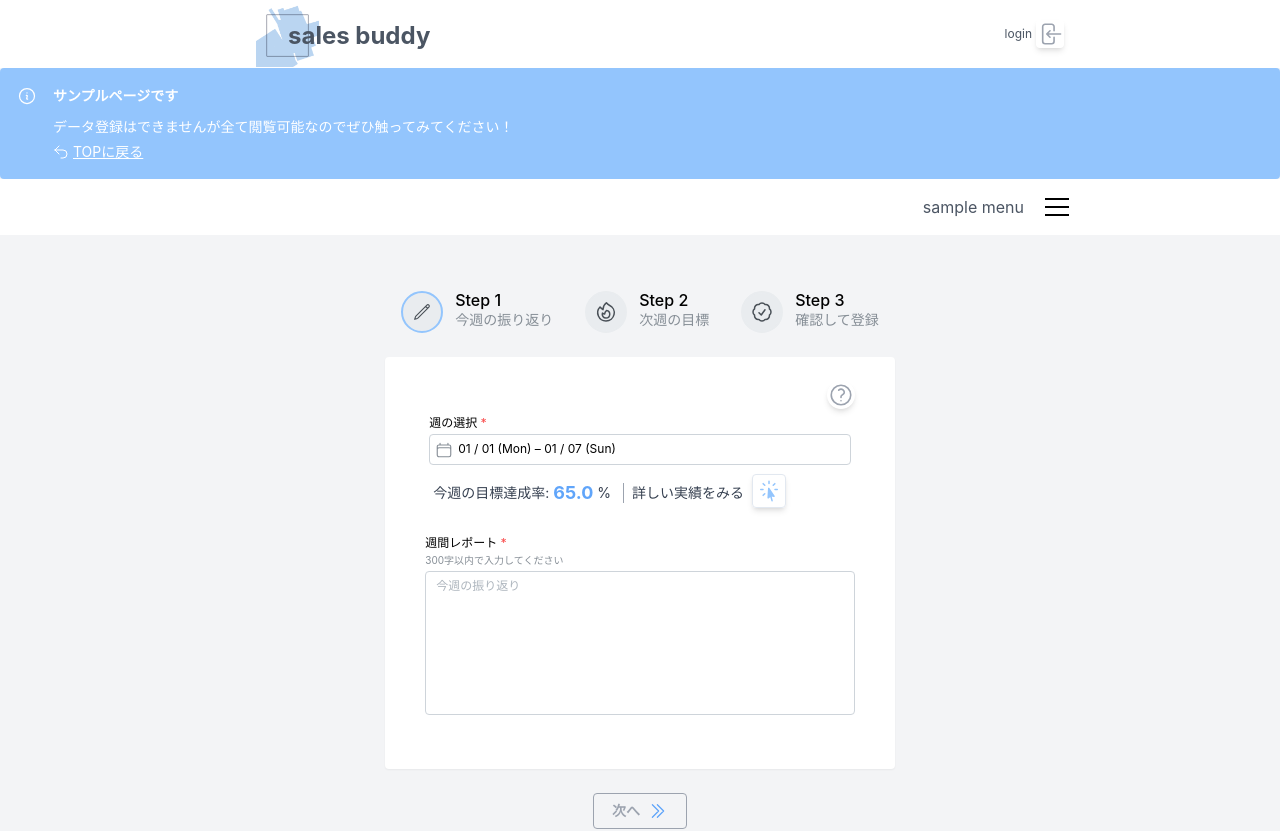
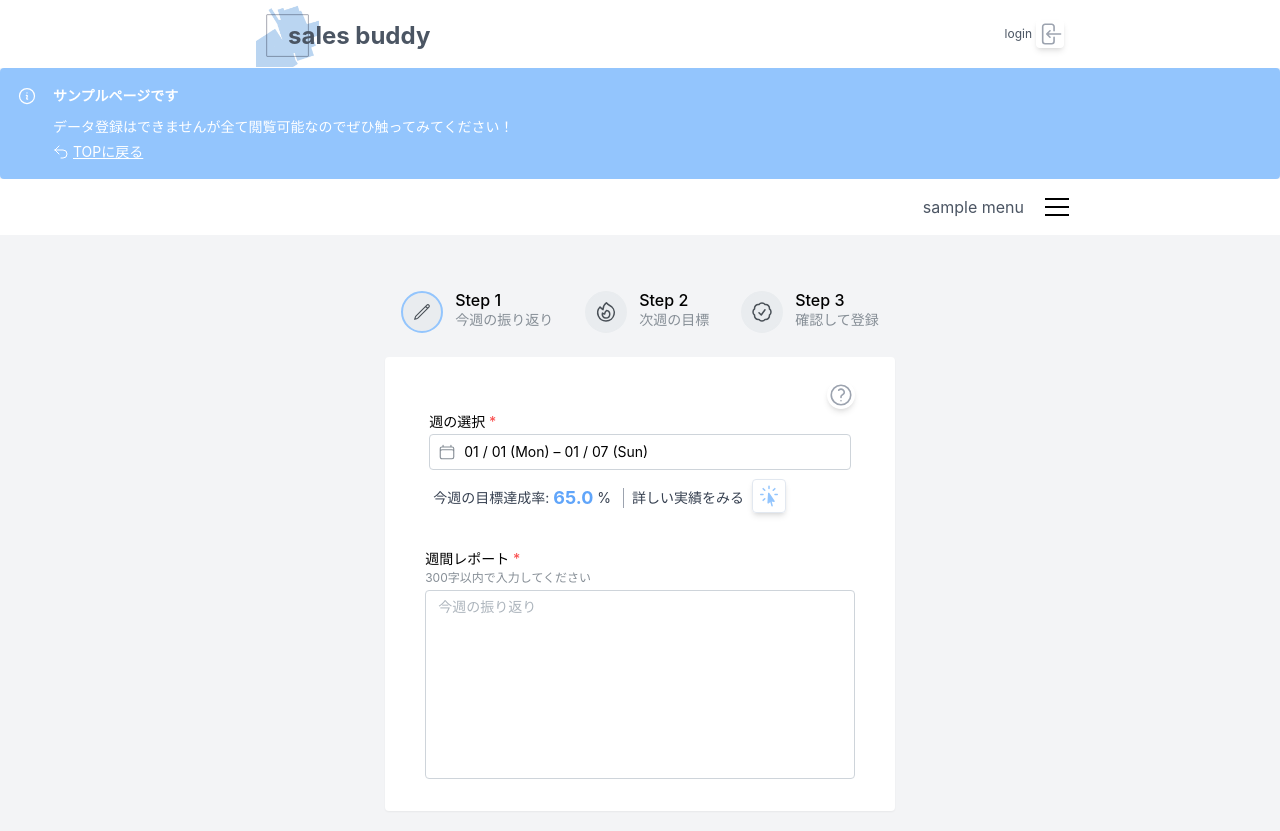
Before and after one commit to eriplume/sales_buddy, a Next.js app: page /sample/weekly in a window 1280 px wide. Shown: the top 831 px of the page. Built offline with nearby package versions, Linux system fonts and the light colour scheme; no server answers.

Commit message:
:lipstick: Update: UI修正

```diff
--- a/app/components/page/DashBoard/JobsInput.tsx
+++ b/app/components/page/DashBoard/JobsInput.tsx
@@ -48,12 +48,12 @@ export default function JobsInput({data, jobs, setJobs}: JobsInputProps) {
       />
       <div className='flex flex-row ml-2'>
         <div>
-          <ActionIcon variant="outline" color="#93c5fd" disabled={jobs.length >= 3} size="lg" onClick={addData} className="shadow-md hover:translate-y-1 hover:text-sky-700 transition-transform">
+          <ActionIcon variant="outline" color="#93c5fd" disabled={jobs.length >= 3} size="lg" onClick={addData} className="shadow-md hover:text-sky-700 transition-transform">
             <PlusIcon className='w-12 h-12 p-1' />
           </ActionIcon>
         </div>
         <div className='ml-2'>
-          <ActionIcon variant="outline" color="#cbd5e1" size="lg" onClick={clearData} className="shadow-md hover:translate-y-1 hover:text-gray-500 transition-transform">
+          <ActionIcon variant="outline" color="#cbd5e1" size="lg" onClick={clearData} className="shadow-md hover:text-gray-500 transition-transform">
             <TrashIcon className='w-12 h-12 p-1' />
           </ActionIcon>
         </div>
--- a/app/components/page/Demo/DemoReportStep.tsx
+++ b/app/components/page/Demo/DemoReportStep.tsx
@@ -27,7 +27,7 @@ export default function DemoReportStep() {
   };
 
   return (
-    <div className="flex flex-col w-full max-w-lg bg-white px-10 pb-10 pt-6 shadow-sm rounded">
+    <div className="flex flex-col w-full max-w-lg bg-white px-10 py-6 shadow-sm rounded">
       <div className="flex flex-row justify-center items-center w-full border-b pb-2 mb-2 md:hidden">
         <PencilIcon className="w-6 h-6 text-gray-500 mr-2"/>
         <span className="mx-1 mb-1 text-sm text-gray-700">今週の振り返りを入力</span>
@@ -41,9 +41,9 @@ export default function DemoReportStep() {
         <WeekPicker value={contentDateRange} handleChange={handleChange} excludeDate={excludeDate} maxDate={maxDate}/>
       </div>
       <DemoArchive />
-      <div className="flex flex-row justify-center items-center w-full">
+      <div className="flex flex-row justify-center items-center w-full mt-3">
         <div className="flex w-full py-2 justify-center">
-          <div className="w-full h-48">
+          <div className="w-full">
             <ReportInputForm />
           </div>
         </div>
--- a/app/components/page/Report/EditReportForm.tsx
+++ b/app/components/page/Report/EditReportForm.tsx
@@ -22,7 +22,7 @@ type FormValues = {
 };
 
 const schema  = z.object({
-  newContent: z.string().min(1, "レポートを入力してください").max(300, "300文字以内で入力してください").refine(newContent => newContent.trim().length > 0, "空白は無効です"),
+  newContent: z.string().min(1, "レポートを入力してください").max(400, "400文字以内で入力してください").refine(newContent => newContent.trim().length > 0, "空白は無効です"),
 });
 
 export default function EditReportForm({content, id, edit, setEdit} : ReportContentProps) {
@@ -38,8 +38,8 @@ export default function EditReportForm({content, id, edit, setEdit} : ReportCont
 
   const handleContentChange = (event: React.ChangeEvent<HTMLTextAreaElement>) => {
     const inputContent = event.target.value;
-    if (inputContent.length > 300) {
-      setCharCountError('300文字以内で入力してください');
+    if (inputContent.length > 400) {
+      setCharCountError('400文字以内で入力してください');
     } else {
       setCharCountError('');
     }
--- a/app/components/page/StepForm/ReportStep.tsx
+++ b/app/components/page/StepForm/ReportStep.tsx
@@ -7,7 +7,7 @@ import HelpPage from './HelpPage';
 
 export default function ReportStep() {
   return (
-    <div className="flex flex-col w-full max-w-lg bg-white px-10 pb-10 pt-6 shadow-sm rounded">
+    <div className="flex flex-col w-full max-w-lg bg-white px-10 py-6 shadow-sm rounded">
       <div className="flex flex-row justify-center items-center w-full border-b pb-2 mb-2 md:hidden">
         <PencilIcon className="w-6 h-6 text-gray-500 mr-2"/>
         <span className="mx-1 mb-1 text-sm text-gray-700">今週の振り返りを入力</span>
@@ -21,9 +21,9 @@ export default function ReportStep() {
         <ReportRangeInput />
       </div>
       <Achievements/>
-      <div className="flex flex-row justify-center items-center w-full">
+      <div className="flex flex-row justify-center items-center w-full mt-3">
         <div className="flex w-full py-2 justify-center">
-          <div className="w-full h-48">
+          <div className="w-full">
             <ReportInputForm/>
           </div>
         </div>
--- a/app/components/page/WeeklyReport.tsx/ReportInput.tsx
+++ b/app/components/page/WeeklyReport.tsx/ReportInput.tsx
@@ -27,12 +27,12 @@ export default function ReportInputForm() {
             placeholder="今週の振り返り"
             description="300字以内で入力してください"
             label="週間レポート"
-            size="xs"
+            size="sm"
             error={charCountError}
             withAsterisk
             autosize
-            minRows={7}
-            maxRows={7}
+            minRows={8}
+            maxRows={14}
           />
         </form>
       </div>
--- a/app/components/page/WeeklyTarget/TargetInputForm.tsx
+++ b/app/components/page/WeeklyTarget/TargetInputForm.tsx
@@ -15,7 +15,7 @@ export default function TargetInputForm() {
             placeholder="100万円"
             description="1~200で入力してください"
             suffix="万円"
-            size="xs"
+            size="sm"
             withAsterisk
             min={0}
             max={200}
--- a/app/components/ui/WeekPicker.tsx
+++ b/app/components/ui/WeekPicker.tsx
@@ -20,7 +20,7 @@ export default function WeekPicker({ value, excludeDate, handleChange, maxDate }
         leftSection={icon}
         label="週の選択"
         type="range"
-        size="xs"
+        size="sm"
         placeholder="Pick dates range"
         valueFormat= "MM / DD   (ddd)"
         value={value}
```
Also changed, not shown: app/components/page/DashBoard/ContentsLink.tsx (+6 -6 lines).
